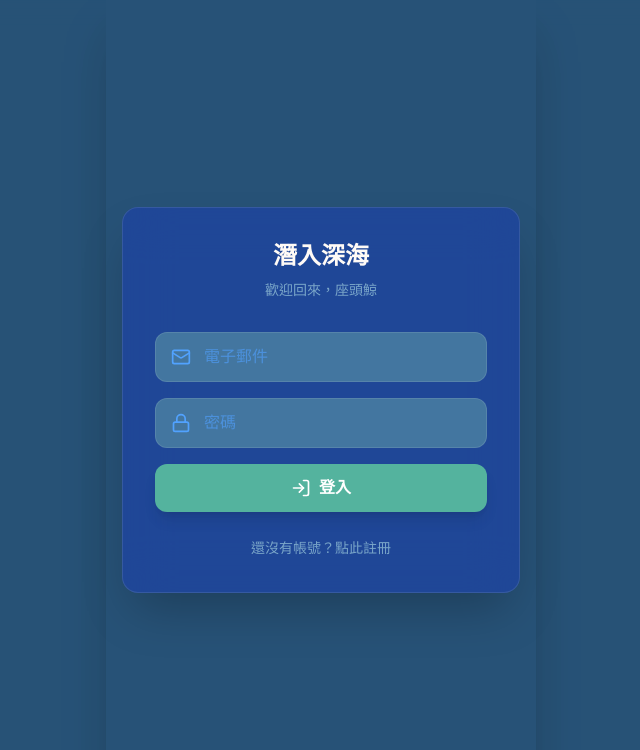
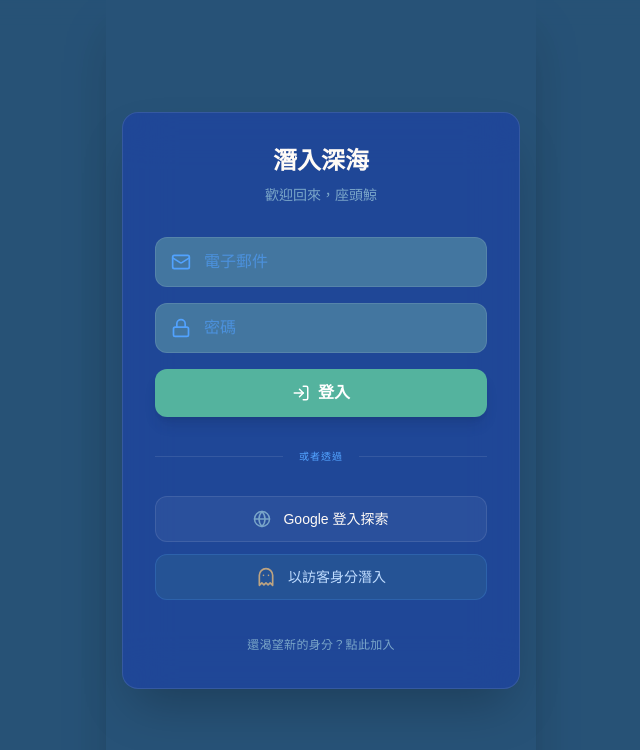
Before and after one commit to maoomao0229/deepthought-bubbles, a Next.js app: page / in a window 1280 px wide. Shown: the top 750 px of the page, without its empty margins (319-959 px from the left). Built offline with nearby package versions, Linux system fonts and the light colour scheme; no server answers; a web font is replaced by a local one.

Commit message:
feat: implement advanced auth with Google and anonymous login

```diff
--- a/src/components/AuthView.tsx
+++ b/src/components/AuthView.tsx
@@ -2,11 +2,11 @@
 
 import React, { useState } from "react";
 import { supabase } from "@/lib/supabaseClient";
-import { Mail, Lock, LogIn, UserPlus } from "lucide-react";
+import { Mail, Lock, LogIn, UserPlus, Globe, Ghost } from "lucide-react";
 
 /**
  * 身分驗證視圖元件
- * 提供登入與註冊功能，使用 Supabase Auth
+ * 提供登入、註冊與匿名訪客功能，使用 Supabase Auth
  */
 const AuthView = () => {
     // 表單狀態
@@ -20,8 +20,7 @@ const AuthView = () => {
     const [successMessage, setSuccessMessage] = useState("");
 
     /**
-     * 處理表單提交
-     * 根據目前模式執行登入或註冊
+     * 處理 Email/密碼 表單提交
      */
     const handleSubmit = async (e: React.FormEvent) => {
         e.preventDefault();
@@ -31,7 +30,6 @@ const AuthView = () => {
 
         try {
             if (isSignUp) {
-                // 註冊流程
                 const { error } = await supabase.auth.signUp({
                     email,
                     password,
@@ -40,11 +38,9 @@ const AuthView = () => {
                 if (error) {
                     setErrorMessage(error.message);
                 } else {
-                    // 註冊成功，提示使用者確認信箱
                     setSuccessMessage("請前往信箱確認驗證信");
                 }
             } else {
-                // 登入流程
                 const { error } = await supabase.auth.signInWithPassword({
                     email,
                     password,
@@ -53,7 +49,6 @@ const AuthView = () => {
                 if (error) {
                     setErrorMessage(error.message);
                 }
-                // 登入成功後，onAuthStateChange 會自動觸發頁面切換
             }
         } catch (err) {
             setErrorMessage("發生未知錯誤，請稍後再試");
@@ -62,10 +57,47 @@ const AuthView = () => {
         }
     };
 
+    /**
+     * 處理 Google 登入
+     */
+    const handleGoogleLogin = async () => {
+        setIsLoading(true);
+        setErrorMessage("");
+        try {
+            const { error } = await supabase.auth.signInWithOAuth({
+                provider: 'google',
+                options: {
+                    redirectTo: window.location.origin
+                }
+            });
+            if (error) setErrorMessage(error.message);
+        } catch (err) {
+            setErrorMessage("無法連接到 Google 登入");
+        } finally {
+            setIsLoading(false);
+        }
+    };
+
+    /**
+     * 處理訪客匿名登入
+     */
+    const handleAnonymousLogin = async () => {
+        setIsLoading(true);
+        setErrorMessage("");
+        try {
+            const { error } = await supabase.auth.signInAnonymously();
+            if (error) setErrorMessage(error.message);
+        } catch (err) {
+            setErrorMessage("訪客登入失敗");
+        } finally {
+            setIsLoading(false);
+        }
+    };
+
     return (
         <div className="min-h-screen w-full bg-blue-900 flex items-center justify-center px-4">
             {/* 登入/註冊卡片 */}
-            <div className="w-full max-w-[400px] bg-blue-800/50 backdrop-blur-xl rounded-2xl border border-white/10 shadow-2xl p-8">
+            <div className="w-full max-w-[400px] bg-blue-800/50 backdrop-blur-xl rounded-2xl border border-white/10 shadow-2xl p-8 overflow-y-auto max-h-[90vh]">
                 {/* 標題區 */}
                 <div className="text-center mb-8">
                     <h1 className="text-2xl font-bold text-gray-50 mb-2">
@@ -76,30 +108,22 @@ const AuthView = () => {
                     </p>
                 </div>
 
-                {/* 表單 */}
-                <form onSubmit={handleSubmit} className="space-y-4">
-                    {/* Email 輸入框 */}
+                {/* 主要登入表單 */}
+                <form onSubmit={handleSubmit} className="space-y-4 mb-6">
                     <div className="relative">
-                        <Mail
-                            size={20}
-                            className="absolute left-4 top-1/2 -translate-y-1/2 text-blue-400"
-                        />
+                        <Mail size={20} className="absolute left-4 top-1/2 -translate-y-1/2 text-blue-400" />
                         <input
                             type="email"
                             value={email}
                             onChange={(e) => setEmail(e.target.value)}
                             placeholder="電子郵件"
                             required
-                            className="w-full bg-blue-700 text-gray-50 placeholder-blue-400/60 rounded-xl py-3 pl-12 pr-4 border border-white/10 focus:outline-none focus:ring-2 focus:ring-green-500/50 transition-all"
+                            className="w-full bg-blue-700 text-gray-50 placeholder-blue-400/60 rounded-xl py-3 pl-12 pr-4 border border-white/10 focus:outline-none focus:ring-2 focus:ring-green-500/50 transition-all font-light"
                         />
                     </div>
 
-                    {/* Password 輸入框 */}
                     <div className="relative">
-                        <Lock
-                            size={20}
-                            className="absolute left-4 top-1/2 -translate-y-1/2 text-blue-400"
-                        />
+                        <Lock size={20} className="absolute left-4 top-1/2 -translate-y-1/2 text-blue-400" />
                         <input
                             type="password"
                             value={password}
@@ -107,48 +131,69 @@ const AuthView = () => {
                             placeholder="密碼"
                             required
                             minLength={6}
-                            className="w-full bg-blue-700 text-gray-50 placeholder-blue-400/60 rounded-xl py-3 pl-12 pr-4 border border-white/10 focus:outline-none focus:ring-2 focus:ring-green-500/50 transition-all"
+                            className="w-full bg-blue-700 text-gray-50 placeholder-blue-400/60 rounded-xl py-3 pl-12 pr-4 border border-white/10 focus:outline-none focus:ring-2 focus:ring-green-500/50 transition-all font-light"
                         />
                     </div>
 
-                    {/* 錯誤訊息 - 使用黃色 (禁止紅色) */}
                     {errorMessage && (
-                        <div className="text-yellow-500 text-sm text-center py-2 bg-yellow-500/10 rounded-lg border border-yellow-500/20">
+                        <div className="text-yellow-500 text-xs text-center py-2 bg-yellow-500/10 rounded-lg border border-yellow-500/20 px-3">
                             {errorMessage}
                         </div>
                     )}
 
-                    {/* 成功訊息 - 使用黃色提示 */}
                     {successMessage && (
-                        <div className="text-yellow-500 text-sm text-center py-2 bg-yellow-500/10 rounded-lg border border-yellow-500/20">
+                        <div className="text-yellow-500 text-xs text-center py-2 bg-yellow-500/10 rounded-lg border border-yellow-500/20 px-3">
                             {successMessage}
                         </div>
                     )}
 
-                    {/* 提交按鈕 */}
                     <button
                         type="submit"
                         disabled={isLoading}
-                        className="w-full bg-green-500 hover:bg-green-400 text-white font-bold py-3 rounded-xl transition-all duration-300 flex items-center justify-center gap-2 disabled:opacity-50 disabled:cursor-not-allowed shadow-lg"
+                        className="w-full bg-green-500 hover:bg-green-400 text-white font-bold py-3 rounded-xl transition-all duration-300 flex items-center justify-center gap-2 disabled:opacity-50 disabled:cursor-not-allowed shadow-lg active:scale-95"
                     >
                         {isLoading ? (
-                            <span>處理中...</span>
+                            <div className="w-5 h-5 border-2 border-white/30 border-t-white rounded-full animate-spin" />
                         ) : isSignUp ? (
-                            <>
-                                <UserPlus size={20} />
-                                <span>註冊</span>
-                            </>
+                            <><UserPlus size={18} /><span>註冊</span></>
                         ) : (
-                            <>
-                                <LogIn size={20} />
-                                <span>登入</span>
-                            </>
+                            <><LogIn size={18} /><span>登入</span></>
                         )}
                     </button>
                 </form>
 
-                {/* 切換模式按鈕 */}
-                <div className="mt-6 text-center">
+                {/* 分隔線 */}
+                <div className="relative flex items-center py-2 mb-6">
+                    <div className="grow border-t border-white/10"></div>
+                    <span className="shrink mx-4 text-blue-400 text-[10px] tracking-widest uppercase">或者透過</span>
+                    <div className="grow border-t border-white/10"></div>
+                </div>
+
+                {/* 第三方登入按鈕區 */}
+                <div className="space-y-3">
+                    <button
+                        type="button"
+                        onClick={handleGoogleLogin}
+                        disabled={isLoading}
+                        className="w-full bg-white/5 hover:bg-white/10 text-gray-50 py-3 rounded-xl border border-white/10 transition-all flex items-center justify-center gap-3 text-sm font-light disabled:opacity-50"
+                    >
+                        <Globe size={18} className="text-blue-300" />
+                        Google 登入探索
+                    </button>
+
+                    <button
+                        type="button"
+                        onClick={handleAnonymousLogin}
+                        disabled={isLoading}
+                        className="w-full bg-blue-900/40 hover:bg-blue-900/60 text-blue-200 py-3 rounded-xl border border-blue-400/20 transition-all flex items-center justify-center gap-3 text-sm font-light disabled:opacity-50"
+                    >
+                        <Ghost size={20} className="text-yellow-500/70" />
+                        以訪客身分潛入
+                    </button>
+                </div>
+
+                {/* 切換模式連結 */}
+                <div className="mt-8 text-center">
                     <button
                         type="button"
                         onClick={() => {
@@ -156,9 +201,9 @@ const AuthView = () => {
                             setErrorMessage("");
                             setSuccessMessage("");
                         }}
-                        className="text-blue-300 hover:text-blue-200 text-sm transition-colors"
+                        className="text-blue-300 hover:text-blue-200 text-xs transition-colors tracking-wide"
                     >
-                        {isSignUp ? "已有帳號？點此登入" : "還沒有帳號？點此註冊"}
+                        {isSignUp ? "已有帳號？點此潛入" : "還渴望新的身分？點此加入"}
                     </button>
                 </div>
             </div>
```
Also changed, not shown: 1 other file (tests, documents, lock files or other folders).
